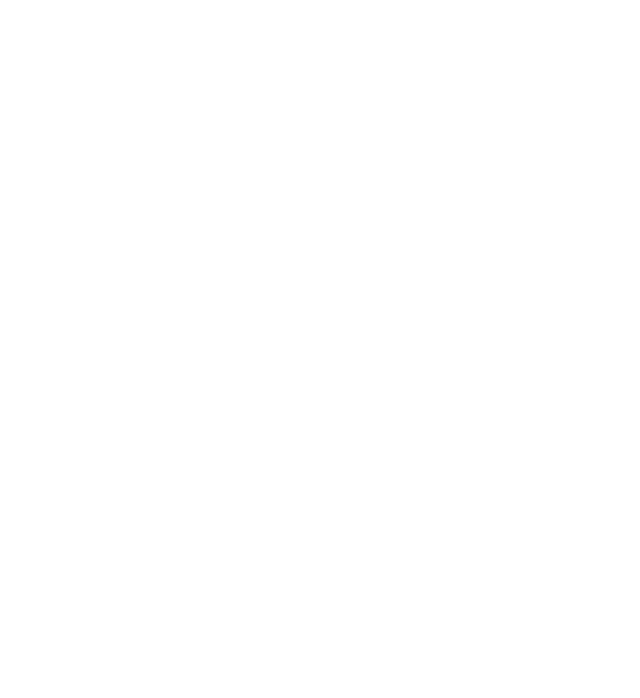
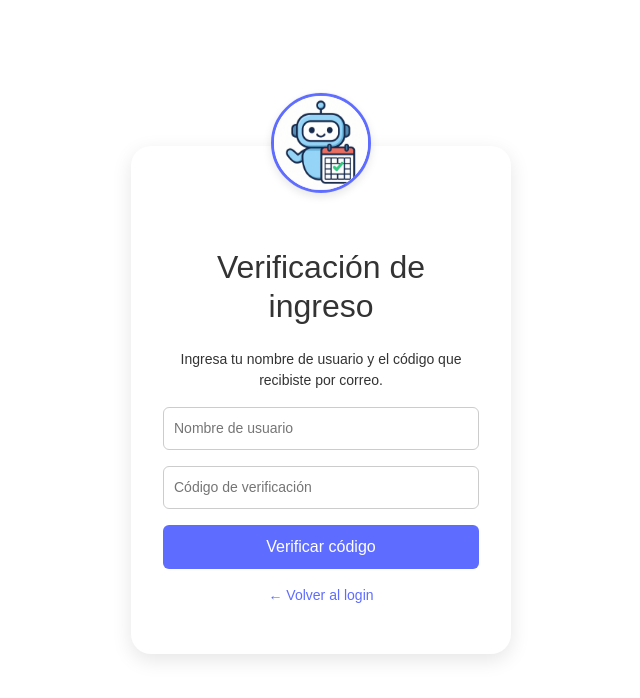
Before and after one commit to Nivek1702/FrontEnd-Calendar-App, a React (Vite) app: page /VerificarUsuarioLogin in a window 1280 px wide. Before the commit this address had no page. Shown: the top 698 px of the page, without its empty margins (319-959 px from the left). Built offline with nearby package versions, Linux system fonts and the light colour scheme.

Commit message:
Agrega verificación de usuario y doble autenticación

```diff
--- a/src/main.tsx
+++ b/src/main.tsx
@@ -5,6 +5,8 @@
 import { BrowserRouter, Routes, Route } from 'react-router-dom';
 import LoginF from "./pages/LoginF";
 import Register from "./pages/Register";
+import VerificarUsuario from "./pages/VerificarUsuario";
+import VerificarUsuarioLogin from "./pages/VerificarUsuarioLogin";
 
 // 👉 carga perezosa
 const Dashboard = lazy(() => import('./pages/Dashboard'));
@@ -18,6 +20,8 @@
           <Route path="/dashboard" element={<Dashboard />} />
           <Route path="/" element={<LoginF />} />
           <Route path="/register" element={<Register />} />
+          <Route path="/verify" element={<VerificarUsuario />} />
+          <Route path="/VerificarUsuarioLogin" element={<VerificarUsuarioLogin />} />
         </Routes>
       </Suspense>
     </BrowserRouter>
--- a/src/pages/LoginF.tsx
+++ b/src/pages/LoginF.tsx
@@ -25,7 +25,7 @@
       });
 
       if (data === true) {
-        navigate("/dashboard");
+        navigate("/VerificarUsuarioLogin");
       } else {
         setError("Credenciales inválidas");
       }
--- a/src/pages/Register.tsx
+++ b/src/pages/Register.tsx
@@ -25,9 +25,9 @@
         setMessage("Usuario creado correctamente ✅");
         console.log("Usuario creado:", data);
 
-        // Redirigir al login después de 2 segundos
+        // Redirigir a verificación después de 2 segundos
         setTimeout(() => {
-          navigate("/"); // redirige a tu LoginF
+          navigate("/verify"); // 👈 Redirige a la verificación
         }, 2000);
       } else {
         const errorData = await response.json();
--- /dev/null
+++ b/src/pages/VerificarUsuario.tsx
@@ -0,0 +1,80 @@
+import { useState } from "react";
+import { useNavigate } from "react-router-dom";
+import { api } from "../api";
+import "./LoginF.css"; // reutilizamos el mismo diseño
+import chatbotLogo from "../Imagenes/chatbot.png";
+
+export default function VerificarUsuario() {
+  const navigate = useNavigate();
+
+  const [userName, setUserName] = useState<string>("");
+  const [verificationCode, setVerificationCode] = useState<string>("");
+  const [message, setMessage] = useState<string | null>(null);
+  const [loading, setLoading] = useState<boolean>(false);
+
+  const handleSubmit = async (e: React.FormEvent<HTMLFormElement>) => {
+    e.preventDefault();
+    setMessage(null);
+    setLoading(true);
+
+    try {
+      // Llamada al endpoint /users/validate_user
+      const { data } = await api.post("/users/validate_user", {
+        user_name: userName,
+        verification_code: verificationCode,
+      });
+
+      if (data === true) {
+        setMessage("✅ Usuario verificado correctamente");
+        setTimeout(() => {
+          navigate("/"); // Redirige al login
+        }, 2000);
+      } else {
+        setMessage("❌ Código de verificación o usuario incorrecto");
+      }
+    } catch (err) {
+      console.error(err);
+      setMessage("⚠️ Error al conectar con el servidor");
+    } finally {
+      setLoading(false);
+    }
+  };
+
+  return (
+    <div className="login-container">
+      <div className="login-box">
+        <img src={chatbotLogo} alt="Chatbot Logo" className="chatbot-logo" />
+        <h2>Verificar Usuario</h2>
+        <p style={{ fontSize: "14px", marginBottom: "1rem" }}>
+          Ingresa tu nombre de usuario y el código que recibiste por correo.
+        </p>
+
+        <form onSubmit={handleSubmit}>
+          <input
+            type="text"
+            placeholder="Nombre de usuario"
+            value={userName}
+            onChange={(e) => setUserName(e.target.value)}
+            required
+          />
+          <input
+            type="text"
+            placeholder="Código de verificación"
+            value={verificationCode}
+            onChange={(e) => setVerificationCode(e.target.value)}
+            required
+          />
+          <button type="submit" disabled={loading}>
+            {loading ? "Verificando..." : "Verificar"}
+          </button>
+        </form>
+
+        {message && <p className="login-error">{message}</p>}
+
+        <p>
+          <a href="/register">← Volver al registro</a>
+        </p>
+      </div>
+    </div>
+  );
+}
--- /dev/null
+++ b/src/pages/VerificarUsuarioLogin.tsx
@@ -0,0 +1,84 @@
+import { useState } from "react";
+import { useNavigate } from "react-router-dom";
+import { api } from "../api";
+import "./LoginF.css";
+import chatbotLogo from "../Imagenes/chatbot.png";
+
+export default function VerificarUsuarioLogin() {
+  const navigate = useNavigate();
+
+  const [userName, setUserName] = useState<string>("");
+  const [verificationCode, setVerificationCode] = useState<string>("");
+  const [message, setMessage] = useState<string | null>(null);
+  const [loading, setLoading] = useState<boolean>(false);
+
+  const handleSubmit = async (e: React.FormEvent<HTMLFormElement>) => {
+    e.preventDefault();
+    setMessage(null);
+    setLoading(true);
+
+    try {
+      const { data } = await api.post("/users/login_user_verification", {
+        user_name: userName,
+        verification_code: verificationCode,
+      });
+
+      if (data !== null) {
+        setMessage("✅ Verificación exitosa, redirigiendo...");
+        setTimeout(() => {
+          navigate("/dashboard");
+        }, 1500);
+      } else {
+        setMessage("❌ Código o usuario incorrecto. Inténtalo nuevamente.");
+      }
+    } catch (err) {
+      console.error(err);
+      setMessage("⚠️ Error al conectar con el servidor.");
+    } finally {
+      setLoading(false);
+    }
+  };
+
+  return (
+    <div className="login-container">
+      <div className="login-box">
+        <img src={chatbotLogo} alt="Chatbot Logo" className="chatbot-logo" />
+        <h2>Verificación de ingreso</h2>
+        <p style={{ fontSize: "14px", marginBottom: "1rem" }}>
+          Ingresa tu nombre de usuario y el código que recibiste por correo.
+        </p>
+
+        <form onSubmit={handleSubmit}>
+          <input
+            type="text"
+            placeholder="Nombre de usuario"
+            value={userName}
+            onChange={(e) => setUserName(e.target.value)}
+            required
+          />
+          <input
+            type="text"
+            placeholder="Código de verificación"
+            value={verificationCode}
+            onChange={(e) => setVerificationCode(e.target.value)}
+            required
+          />
+
+          <button type="submit" disabled={loading}>
+            {loading ? "Verificando..." : "Verificar código"}
+          </button>
+        </form>
+
+        {message && (
+          <p className={message.includes("✅") ? "login-success" : "login-error"}>
+            {message}
+          </p>
+        )}
+
+        <p>
+          <a href="/">← Volver al login</a>
+        </p>
+      </div>
+    </div>
+  );
+}
```
